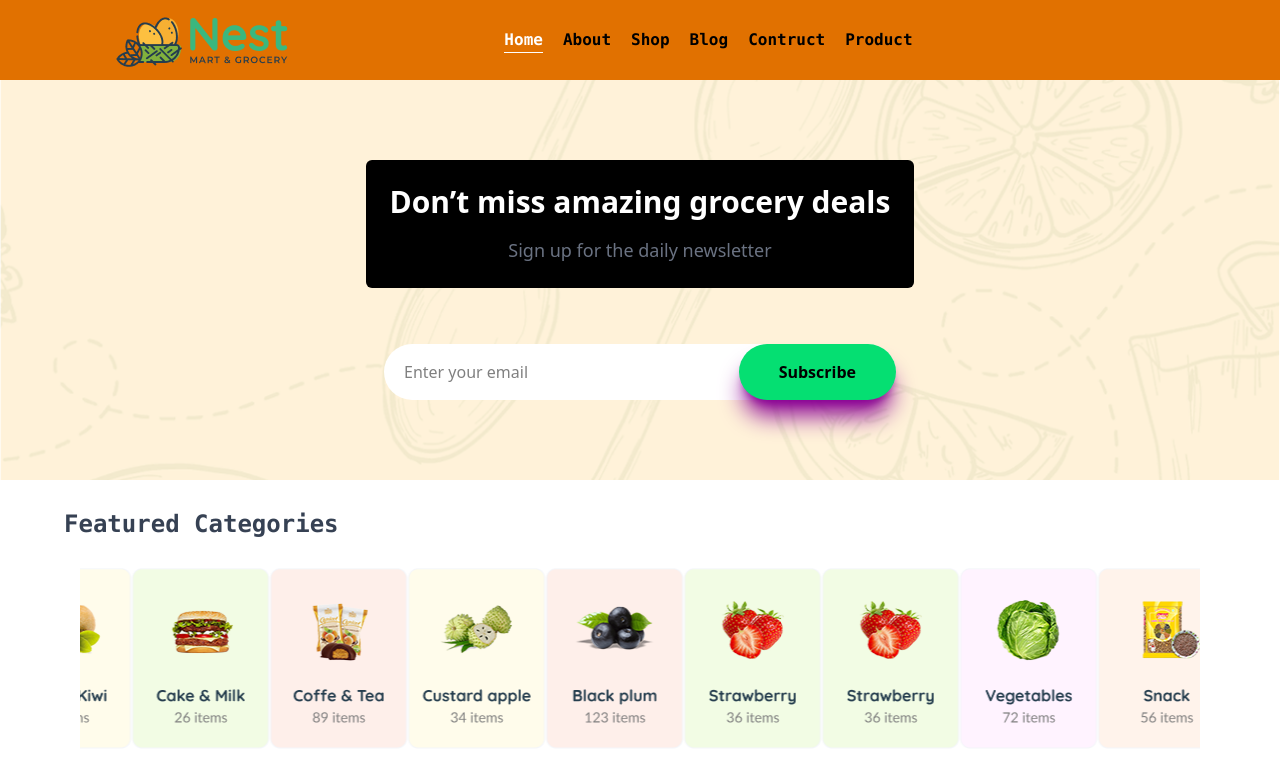
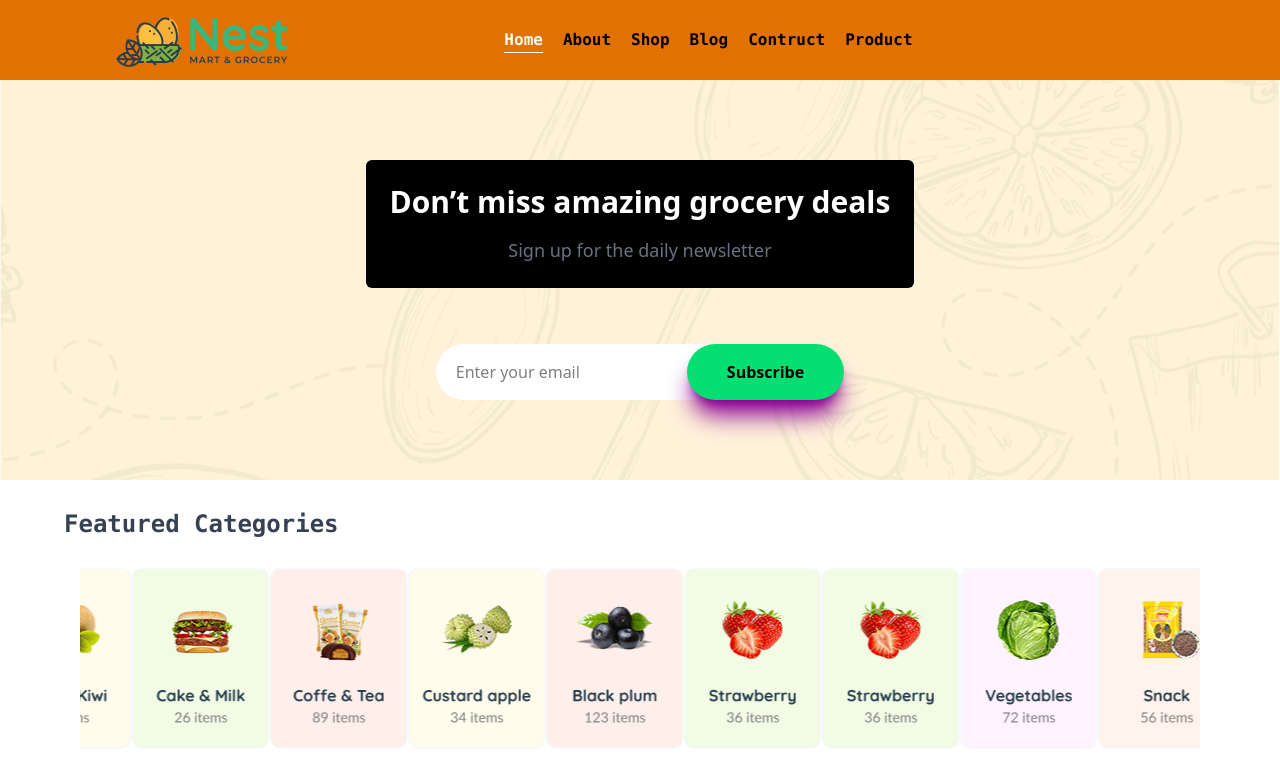
Before and after one commit to Sadek-Hossen/E-commarc-React, a React (Vite) app: page / in a window 1280 px wide. Shown: the top 780 px of the page. Built offline with nearby package versions, Linux system fonts and the light colour scheme; some icons are missing.

Commit message:
porm add again

```diff
--- a/src/Compunents/Hero.jsx
+++ b/src/Compunents/Hero.jsx
@@ -69,7 +69,7 @@ function Hero() {
 
           </div>
           <input type="text" ref={textref}  className="text-red-600"/>
-          <div className=" w-[40%] mx-auto flex justify-between items-center bg-white rounded-full mb-5  pl-5 pr-0 ">
+          <div className="  mx-auto flex justify-between items-center bg-white rounded-full mb-5  pl-5 pr-0 ">
             <input ref={emailRef} className="border-none outline-none " type="text" placeholder="Enter your email " /> <button onClick={HandleBtn} className="bg-green-400 md:py-4 py-2  rounded-full mr-0 px-5 md:px-10 opacity-100 hover:opacity-80 cursor-pointer transition-all hover:text-gray-600 hover:shadow-blue-900 shadow-xl shadow-fuchsia-800 font-semibold">Subscribe</button>
           </div>
         </div>
```
